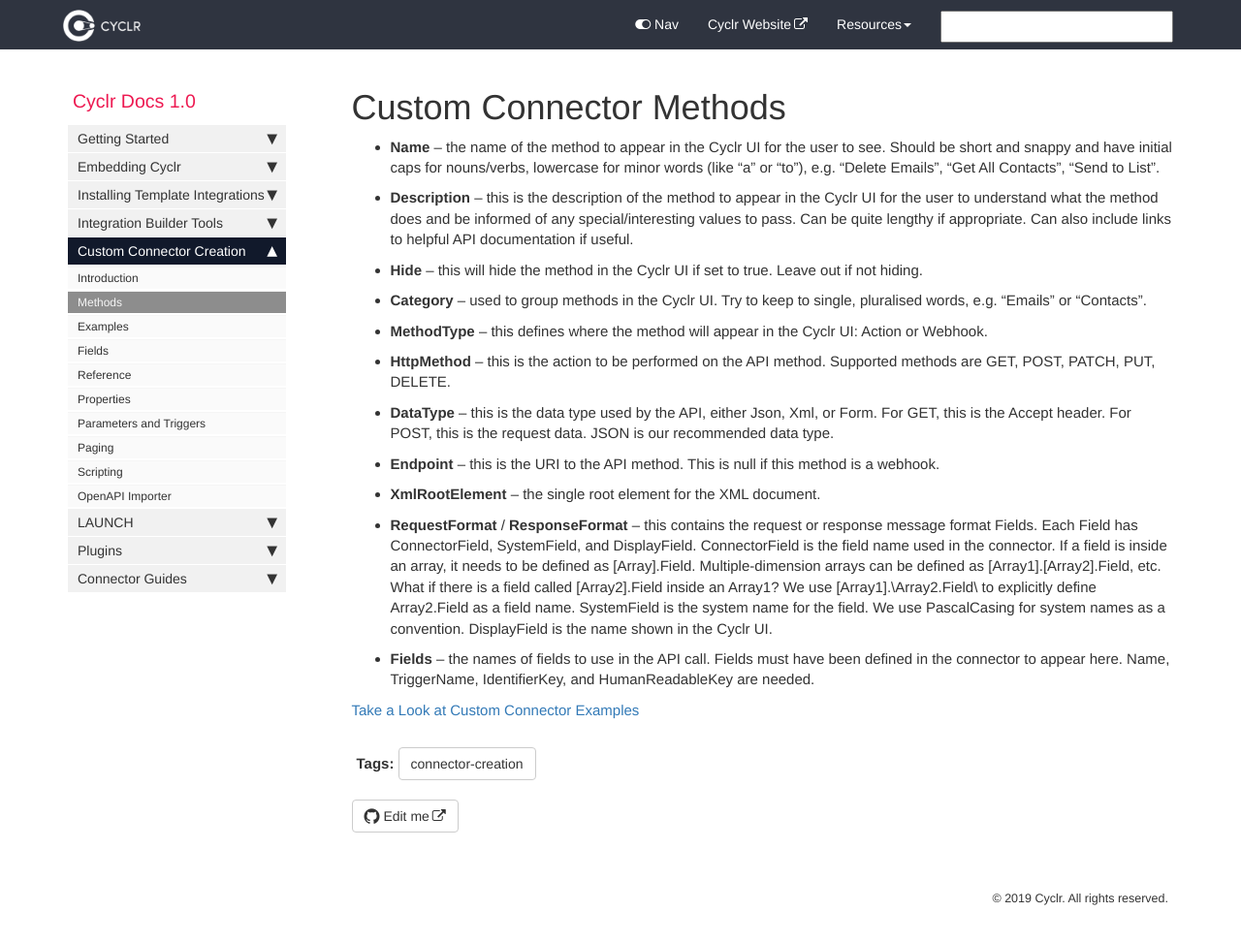
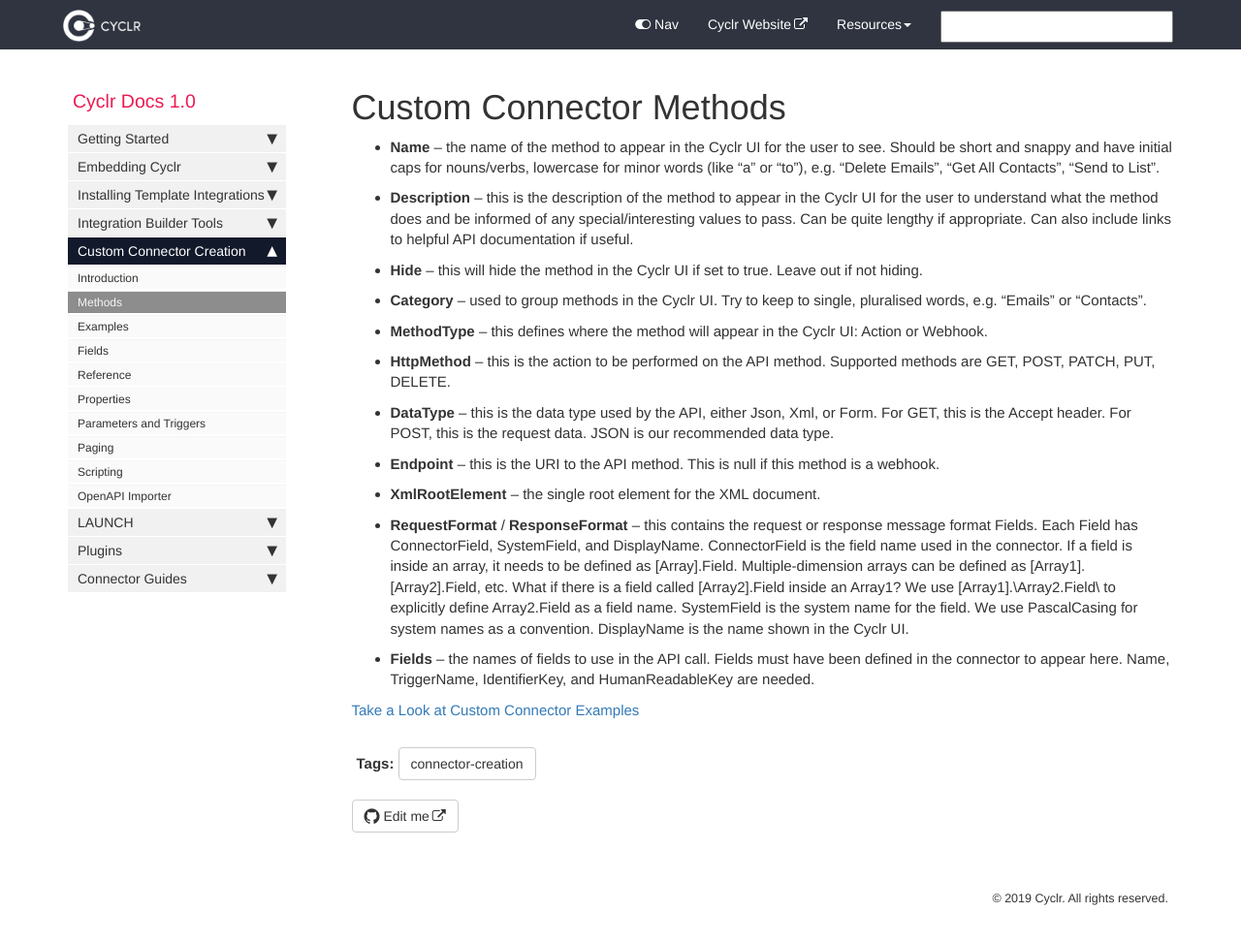
Before and after one commit to sneakysneak/docs, a Jekyll site: the page built from pages/custom-connectors/methods.md, in a window 1280 px wide and 997 px high. Shown: the top 973 px of the window at 97% size. Built offline with Jekyll 4.4.1, drawn with Linux system fonts in a browser that asks for light colours; nearby versions of some CDN libraries; comment, search, counter and statistics services are not loaded.

Commit message:
Corrected "DisplayField" to "DisplayName"

```diff
--- a/pages/custom-connectors/methods.md
+++ b/pages/custom-connectors/methods.md
@@ -14,7 +14,7 @@ tags: [connector-creation]
 *   **DataType **– this is the data type used by the API, either Json, Xml, or Form. For GET, this is the Accept header. For POST, this is the request data. JSON is our recommended data type.
 *   **Endpoint **– this is the URI to the API method. This is null if this method is a webhook.
 *   **XmlRootElement **– the single root element for the XML document.
-*   **RequestFormat **/ **ResponseFormat **– this contains the request or response message format Fields. Each Field has ConnectorField, SystemField, and DisplayField. ConnectorField is the field name used in the connector. If a field is inside an array, it needs to be defined as \[Array\].Field. Multiple-dimension arrays can be defined as \[Array1\].\[Array2\].Field, etc. What if there is a field called \[Array2\].Field inside an Array1? We use \[Array1\].\\Array2.Field\\ to explicitly define Array2.Field as a field name. SystemField is the system name for the field. We use PascalCasing for system names as a convention. DisplayField is the name shown in the Cyclr UI.
+*   **RequestFormat **/ **ResponseFormat **– this contains the request or response message format Fields. Each Field has ConnectorField, SystemField, and DisplayName. ConnectorField is the field name used in the connector. If a field is inside an array, it needs to be defined as \[Array\].Field. Multiple-dimension arrays can be defined as \[Array1\].\[Array2\].Field, etc. What if there is a field called \[Array2\].Field inside an Array1? We use \[Array1\].\\Array2.Field\\ to explicitly define Array2.Field as a field name. SystemField is the system name for the field. We use PascalCasing for system names as a convention. DisplayName is the name shown in the Cyclr UI.
 *   **Fields **– the names of fields to use in the API call. Fields must have been defined in the connector to appear here. Name, TriggerName, IdentifierKey, and HumanReadableKey are needed.
 
 [Take a Look at Custom Connector Examples](./examples)
```
